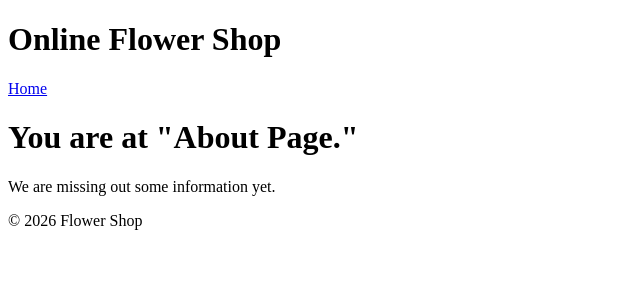
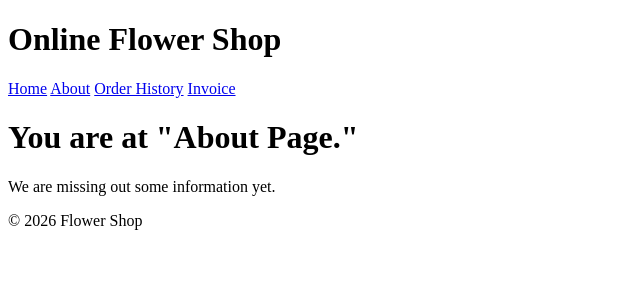
Before and after one commit to aivankhirlpastor/CSC2_Flask_Practise, a Flask app: page /about in a window 1280 px wide. Shown: the top 300 px of the page, without its empty margins (0-640 px from the left). Run offline with Flask 3, Linux system fonts and the light colour scheme.

Commit message:
Added Full Navigational Links (Not in about.html)

```diff
--- a/templates/base.html
+++ b/templates/base.html
@@ -4,12 +4,16 @@
     <meta charset="UTF-8">
     <meta name="viewport" content="width=device-width, initial-scale=1.0">
     <title>{% block title %}Flower Shop{% endblock %}</title>
+    <link rel="stylesheet" href="{{ url_for('static', filename='css/style.css') }}">
 </head>
 <body>
     <header>
         <h1>Online Flower Shop</h1>
         <nav>
             <a href="{{ url_for('index') }}">Home</a>
+            <a href="{{ url_for('about') }}">About</a>
+            <a href="{{ url_for('order_history') }}">Order History</a>
+            <a href="{{ url_for('invoice') }}">Invoice</a>
         </nav>
     </header>
     <main>{% block content %}{% endblock %}</main>
```
